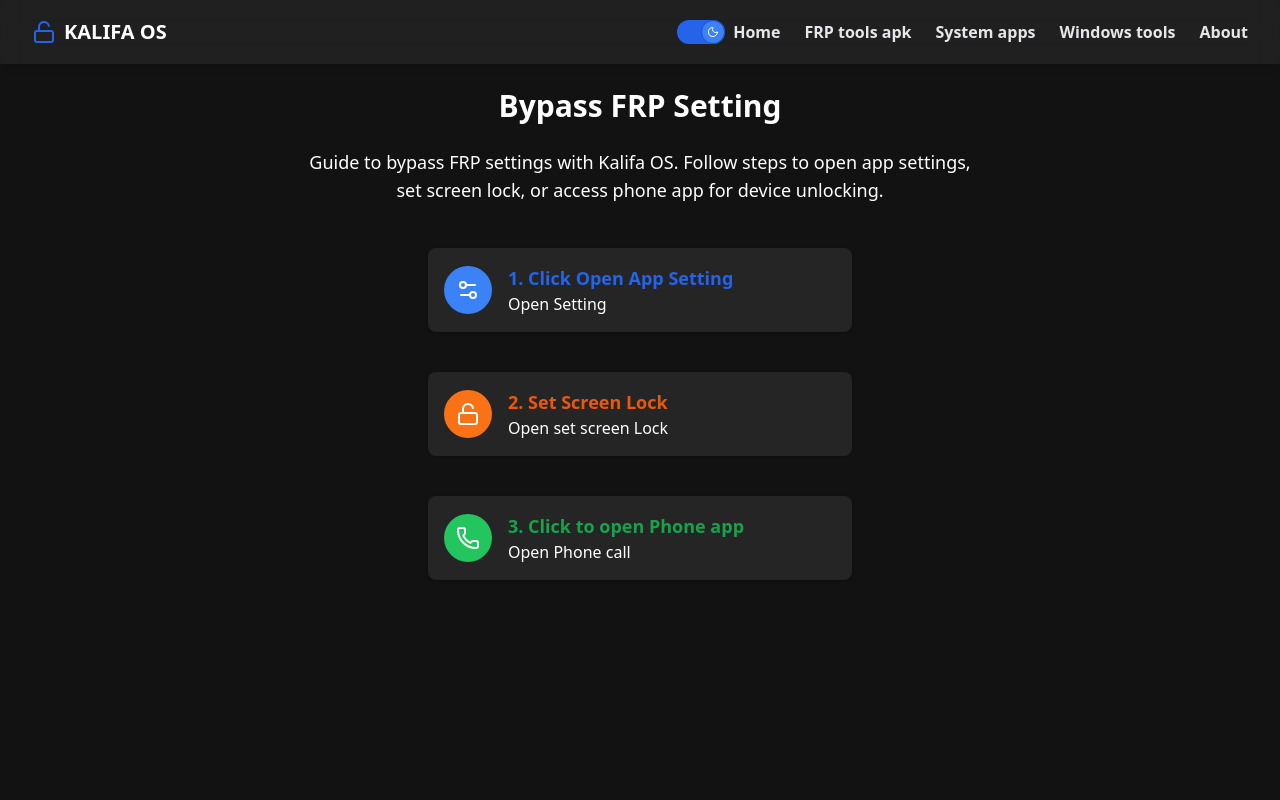
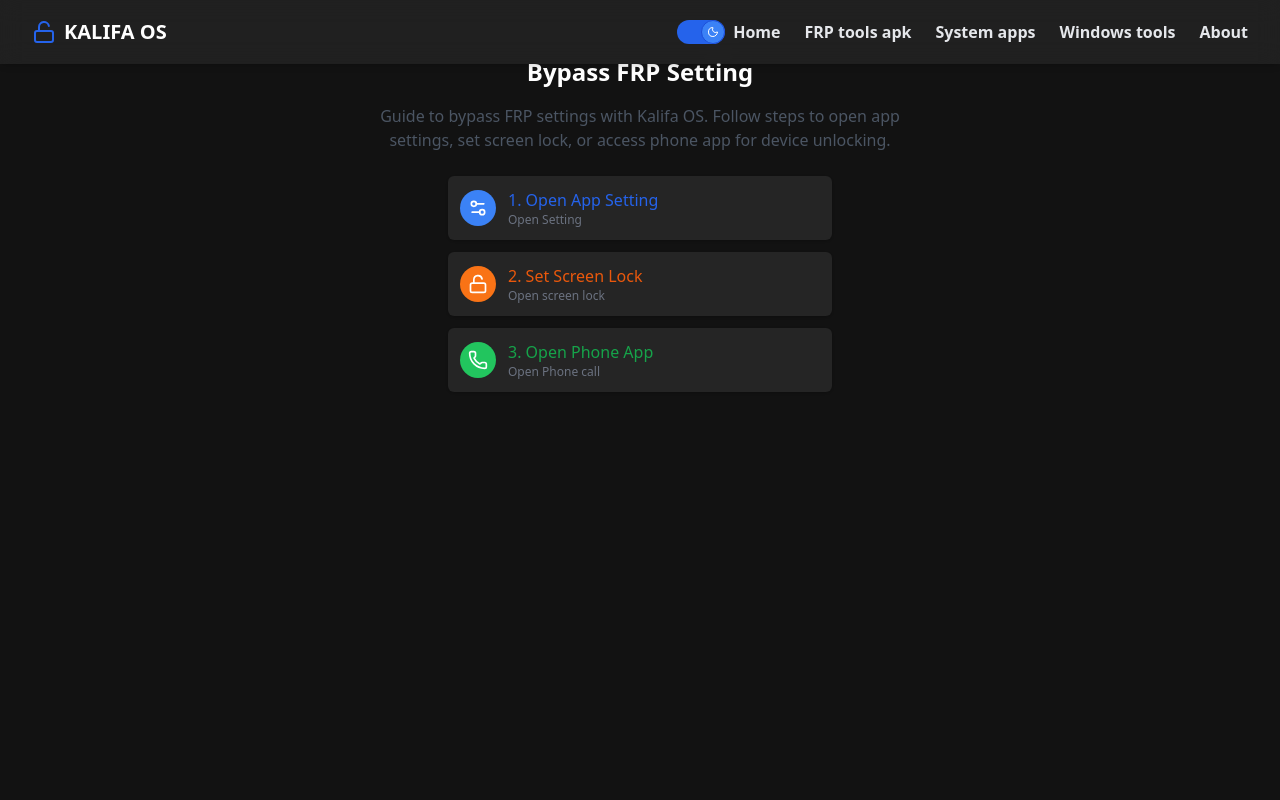
Before and after one commit to Mbboy010/kalifaos, a Next.js app: page /setting-and-lock-screen in a window 1280 px wide. Shown: the top 800 px of the page. Built offline with nearby package versions, Linux system fonts and the light colour scheme; no server answers; the database is empty.

Commit message:
Initial commit

```diff
--- a/src/components/setting/BypassFrpSetting.tsx
+++ b/src/components/setting/BypassFrpSetting.tsx
@@ -1,9 +1,8 @@
-'use client';
+"use client";
 
-import { useEffect, useState } from 'react';
-import { Settings2, Phone, Unlock } from 'lucide-react';
-import { useAppSelector } from '../redux/hooks';
-import { trackClick } from '@/lib/trackClick';
+import { Settings2, Phone, Unlock } from "lucide-react";
+import { useAppSelector } from "../redux/hooks";
+import { trackClick } from "@/lib/trackClick";
 
 export default function BypassFrpSetting() {
   const isColor = useAppSelector((state) => state.color.value);
@@ -13,69 +12,78 @@
   };
 
   return (
-    <div className="flex flex-col items-center p-6 min-h-screen">
-      <h1 className="text-3xl mt-16 font-bold mb-6">Bypass FRP Setting</h1>
-      <p className="text-lg max-w-2xl mx-auto text-center mb-8">
-        Guide to bypass FRP settings with Kalifa OS. Follow steps to open app settings, set screen lock, or access phone app for device unlocking.
+    <div className="flex flex-col items-center p-4 min-h-screen">
+      {/* Header */}
+      <h1 className="text-2xl mt-10 font-bold mb-4">Bypass FRP Setting</h1>
+      <p className="text-base max-w-xl mx-auto text-center mb-6 text-gray-600">
+        Guide to bypass FRP settings with Kalifa OS. Follow steps to open app
+        settings, set screen lock, or access phone app for device unlocking.
       </p>
 
-      <div className="w-full max-w-md space-y-4">
+      {/* Cards */}
+      <div className="w-full max-w-sm space-y-3">
         {/* 1. Open App Setting */}
         <a
-          className="p-3 block"
+          className="block"
           href="intent://com.android.settings/#Intent;scheme=android-app;end"
-          onClick={() => handleTrackClick('open-app-setting')}
+          onClick={() => handleTrackClick("open-app-setting")}
         >
           <div
-            style={{ backgroundColor: isColor ? '#d7d7d719' : '#72727236' }}
-            className="flex items-center hover:bg-gray-700 p-4 shadow rounded-lg"
+            style={{ backgroundColor: isColor ? "#d7d7d719" : "#72727236" }}
+            className="flex items-center hover:bg-gray-700 p-3 shadow rounded-md"
           >
-            <div className="bg-blue-500 text-white p-3 rounded-full mr-4">
-              <Settings2 className="w-6 h-6" />
+            <div className="bg-blue-500 text-white p-2 rounded-full mr-3">
+              <Settings2 className="w-5 h-5" />
             </div>
             <div>
-              <h2 className="text-lg font-semibold text-blue-600">1. Click Open App Setting</h2>
-              <p>Open Setting</p>
+              <h2 className="text-base font-medium text-blue-600">
+                1. Open App Setting
+              </h2>
+              <p className="text-xs text-gray-500">Open Setting</p>
             </div>
           </div>
         </a>
 
         {/* 2. Set Screen Lock */}
         <a
-          className="p-3 block"
+          className="block"
           href="intent://com.google.android.gms/#Intent;scheme=promote_smartlock_scheme;end"
-          onClick={() => handleTrackClick('set-screen-lock')}
+          onClick={() => handleTrackClick("set-screen-lock")}
         >
           <div
-            style={{ backgroundColor: isColor ? '#d7d7d719' : '#72727236' }}
-            className="flex items-center hover:bg-gray-700 p-4 shadow rounded-lg"
+            style={{ backgroundColor: isColor ? "#d7d7d719" : "#72727236" }}
+            className="flex items-center hover:bg-gray-700 p-3 shadow rounded-md"
           >
-            <div className="bg-orange-500 text-white p-3 rounded-full mr-4">
-              <Unlock className="w-6 h-6" />
+            <div className="bg-orange-500 text-white p-2 rounded-full mr-3">
+              <Unlock className="w-5 h-5" />
             </div>
             <div>
-              <h2 className="text-lg font-semibold text-orange-600">2. Set Screen Lock</h2>
-              <p>Open set screen Lock</p>
+              <h2 className="text-base font-medium text-orange-600">
+                2. Set Screen Lock
+              </h2>
+              <p className="text-xs text-gray-500">Open screen lock</p>
             </div>
           </div>
         </a>
 
         {/* 3. Phone App */}
         <a
-          className="p-3 block"
+          className="block"
           href="tel:+2349013644892"
-          onClick={() => handleTrackClick('phone-call')}
+          onClick={() => handleTrackClick("phone-call")}
         >
           <div
-            style={{ backgroundColor: isColor ? '#d7d7d719' : '#72727236' }}
-            className="flex items-center hover:bg-gray-700 p-4 shadow rounded-lg"
+            style={{ backgroundColor: isColor ? "#d7d7d719" : "#72727236" }}
+            className="flex items-center hover:bg-gray-700 p-3 shadow rounded-md"
           >
-            <div className="bg-green-500 text-white p-3 rounded-full mr-4">
-              <Phone className="w-6 h-6" />
+            <div className="bg-green-500 text-white p-2 rounded-full mr-3">
+              <Phone className="w-5 h-5" />
             </div>
             <div>
-              <h2 className="text-lg font-semibold text-green-600">3. Click to open Phone app</h2>
-              <p>Open Phone call</p>
+              <h2 className="text-base font-medium text-green-600">
+                3. Open Phone App
+              </h2>
+              <p className="text-xs text-gray-500">Open Phone call</p>
             </div>
           </div>
         </a>
--- a/src/components/system/SystemCon.tsx
+++ b/src/components/system/SystemCon.tsx
@@ -151,8 +151,8 @@
         {[...Array(3)].map((_, idx) => (
           <div key={idx} className="px-3 py-1">
             <div
-              style={{ backgroundColor: '#72727236' }}
-              className="flex items-center p-2 shadow rounded-md border border-gray-300 dark:border-gray-700"
+
+              className="flex items-center p-2 "
             >
               <div className="p-2 mr-3">
                 <div className="w-8 h-8 bg-gray-300 animate-pulse rounded-2xl" />
```
